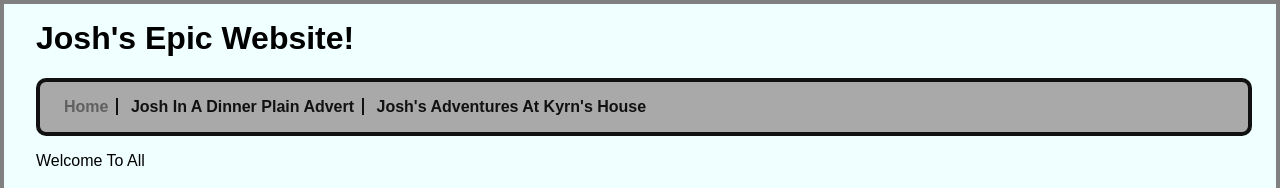
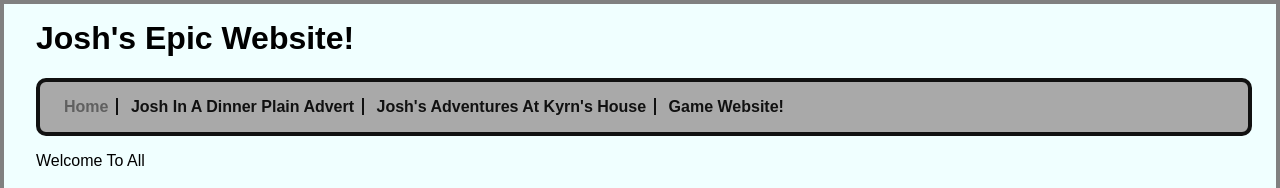
Before and after one commit to JeffBobGary21/jeffbobgary21.github.io, a plain HTML site: page index.html in a window 1280 px wide. Shown: the top 188 px of the page. Drawn offline with Linux system fonts and the light colour scheme.

Commit message:
added game website

```diff
--- a/index.html
+++ b/index.html
@@ -9,6 +9,7 @@
         <li class="selected">Home</li>
         <li><a href="LittleJoshInDinnerPlainAdvert.html">Josh In A Dinner Plain Advert</a></li>
         <li><a href="JoshsAdventuresAtKyrnsHouse.html">Josh's Adventures At Kyrn's House</a></li>
+        <li><a href="Game Website/gameindex.html">Game Website!</a></li>
         </ul>
     </nav>
     <p>Welcome To All</p>
```
Also changed, not shown: Game Website/gameindex.html (renamed from Game Website/index.html).
